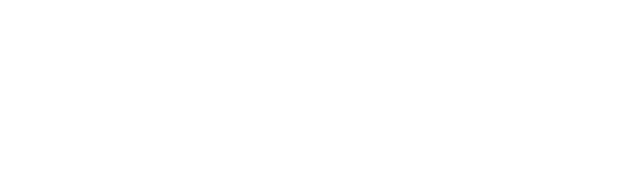
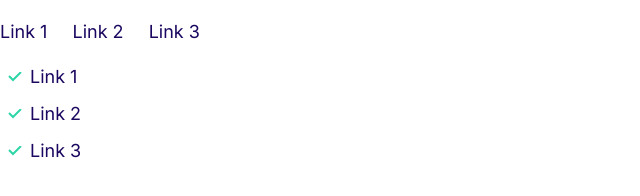
Before and after one commit to Jero1970/Moshify, a plain HTML site: page index.html in a window 1280 px wide. Shown: the whole page, without its empty margins (0-640 px from the left). Drawn offline with Linux system fonts and the light colour scheme.

Commit message:
Defined lists

```diff
--- a/css/styles.css
+++ b/css/styles.css
@@ -13,7 +13,7 @@ html {
 /* Typography */
 
 body {
-  padding: 10px;
+  /* padding: 10px; */
   font-family: Inter, Arial, Helvetica, sans-serif;
   font-size: 2.4rem;
   line-height: 1.5;
@@ -123,3 +123,32 @@ a {
     font-size: 1.2rem;
   }
 }
+
+/* Lists */
+
+.list {
+  list-style: none;
+  padding-left: 0;
+  color: var(--color-headings);
+}
+
+.list--inline .list__item {
+  display: inline-block;
+  margin-right: 2rem;
+}
+
+.list--tick {
+  list-style-image: url("../images/tick.svg");
+  padding-left: 3rem;
+}
+
+.list--tick .list__item {
+  padding-left: 0.5rem;
+  margin-bottom: 1rem;
+}
+
+@media screen and (min-width: 1024px) {
+  .list--tick .list__item {
+    padding-left: 0rem;
+  }
+}
--- a/index.html
+++ b/index.html
@@ -14,5 +14,16 @@
     <link rel="stylesheet" href="css/normalize.css" />
     <link rel="stylesheet" href="css/styles.css" />
   </head>
-  <body></body>
+  <body>
+    <ul class="list list--inline">
+      <li class="list__item">Link 1</li>
+      <li class="list__item">Link 2</li>
+      <li class="list__item">Link 3</li>
+    </ul>
+    <ul class="list list--tick">
+      <li class="list__item">Link 1</li>
+      <li class="list__item">Link 2</li>
+      <li class="list__item">Link 3</li>
+    </ul>
+  </body>
 </html>
```
Also changed, not shown: components/lists.html (added, +10 -0 lines), images/tick.svg (added).
